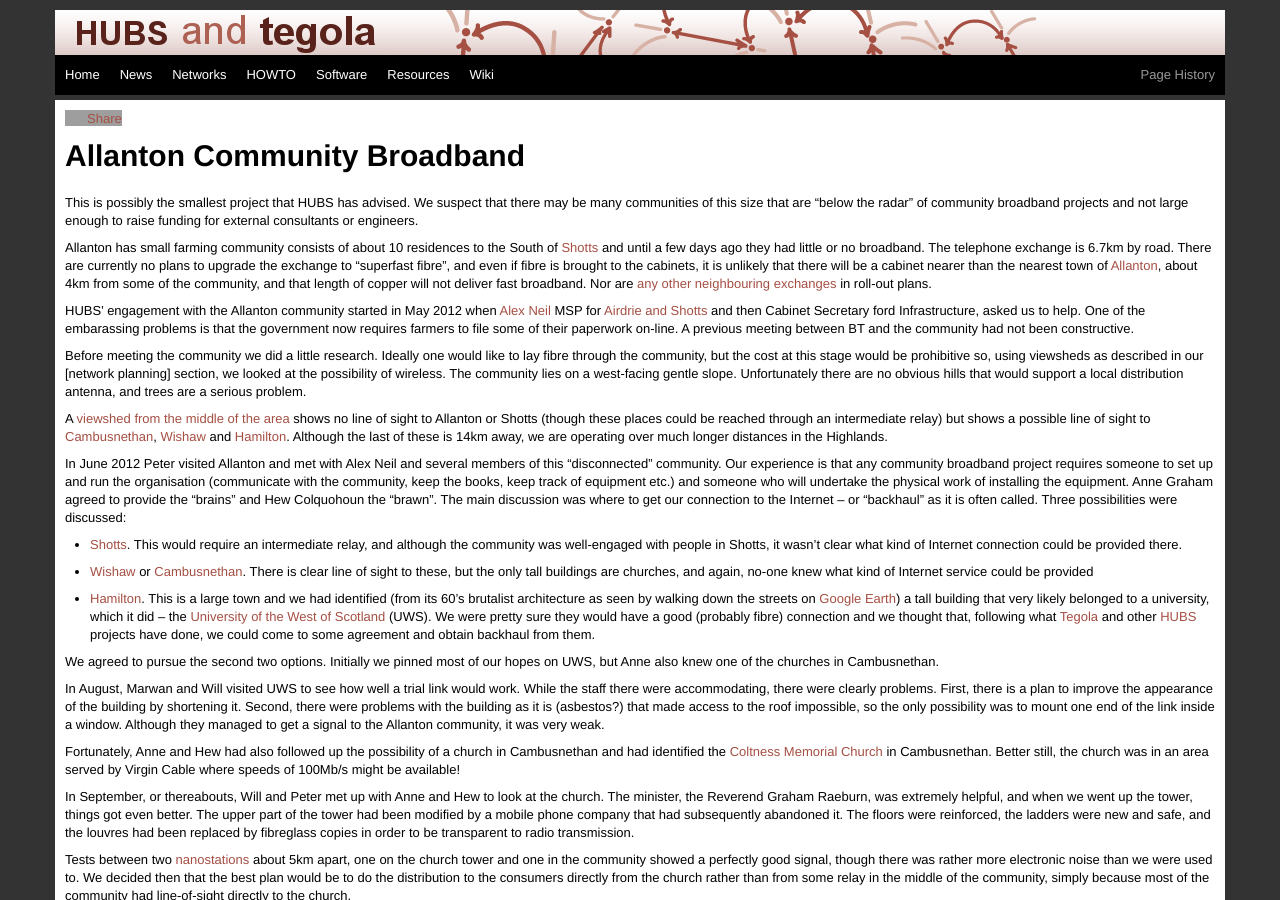
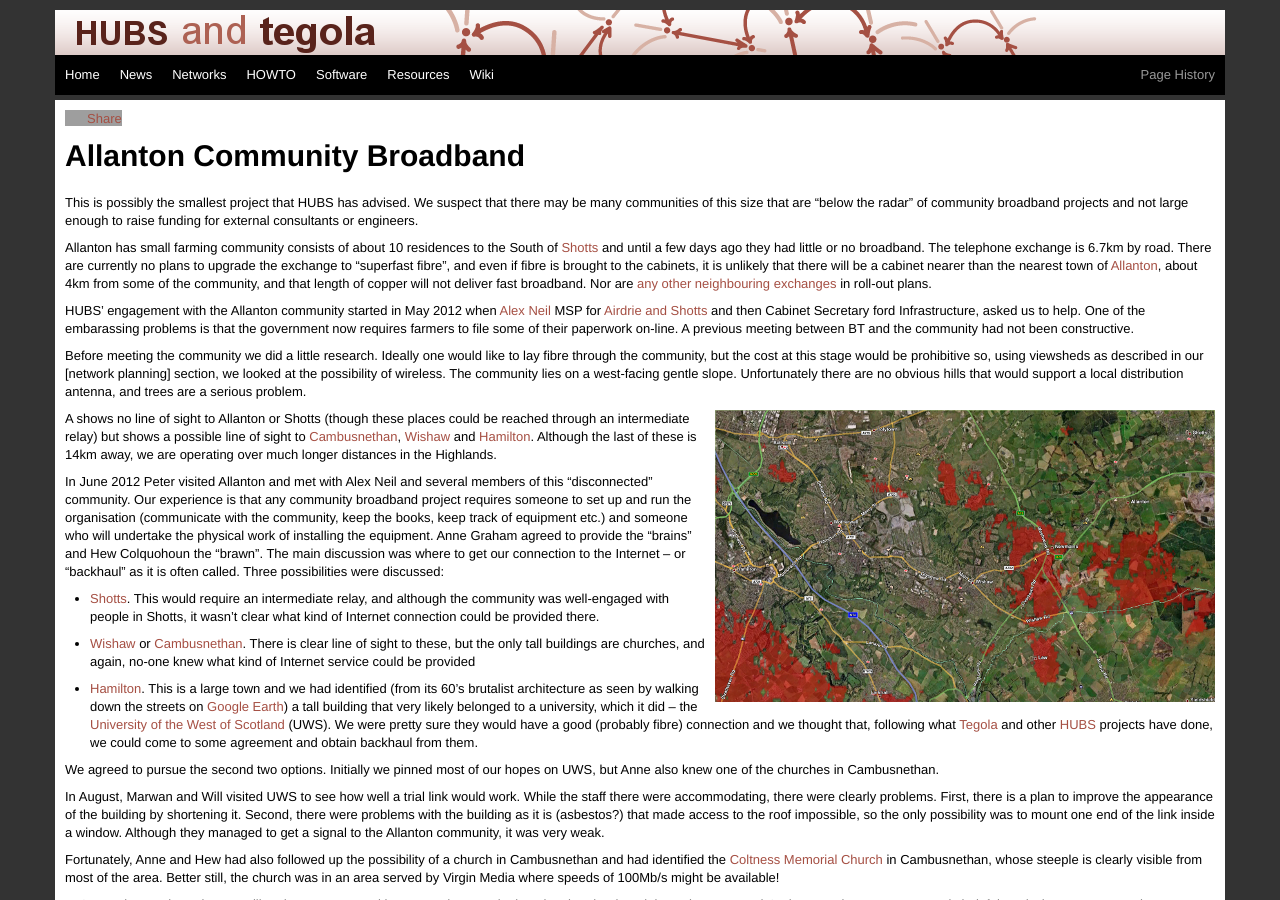
Before and after one commit to tegola-hubs/tegola-hubs.github.com, a Jekyll site: the page built from allanton/index.md, in a window 1280 px wide and 900 px high. Built offline with Jekyll 4.4.1, drawn with Linux system fonts in a browser that asks for light colours; grey boxes are pictures that could not be loaded.

Commit message:
incremental improvements...

```diff
--- a/allanton/index.md
+++ b/allanton/index.md
@@ -47,12 +47,18 @@ possibility of wireless.  The community lies on a west-facing gentle
 slope. Unfortunately there are no obvious hills that would support a
 local distribution antenna, and trees are a serious problem.
 
-A [viewshed from the middle of the area] shows no line of sight to
-Allanton or Shotts (though these places could be reached through an
-intermediate relay) but shows a possible line of sight to
-[Cambusnethan], [Wishaw] and [Hamilton]. Although the last of these is 14km
-away,  we are operating over much longer distances in the
-Highlands.
+<div class="image-float-right">
+  <a href="anne-viewshed.png">
+    <img src="anne-viewshed-small.png" alt="Viewshed from Anne's
+  house" />
+  </a>
+</div>
+
+A shows no line of sight to Allanton or Shotts (though these places
+could be reached through an intermediate relay) but shows a possible
+line of sight to [Cambusnethan], [Wishaw] and [Hamilton]. Although the
+last of these is 14km away, we are operating over much longer
+distances in the Highlands.
 
 In June 2012 Peter visited Allanton and met with Alex Neil and several
 members of this
@@ -93,10 +99,12 @@ only possibility was to mount one end of the link inside a window.
 Although they managed to get a signal to the Allanton community, it
 was very weak.
 
-Fortunately, Anne and Hew had also followed up the possibility of a church
-in Cambusnethan and had identified the [Coltness Memorial Church] in
-Cambusnethan. Better still, the church was in an area served by Virgin
-Cable where speeds of 100Mb/s might be available!
+
+Fortunately, Anne and Hew had also followed up the possibility of a
+church in Cambusnethan and had identified the [Coltness Memorial
+Church] in Cambusnethan, whose steeple is clearly visible from most of
+the area. Better still, the church was in an area served by Virgin
+Media where speeds of 100Mb/s might be available!
 
 In September, or thereabouts, Will and Peter met up with Anne and Hew
 to look at the church. The minister, the Reverend Graham Raeburn, was
@@ -107,12 +115,20 @@ reinforced, the ladders were new and safe, and the louvres had been
 replaced by fibreglass copies in order to be transparent to radio
 transmission.
 
+<div class="image-float-right">
+  <a href="coltness-viewshed.png">
+    <img src="coltness-viewshed-small.png" alt="Viewshed from the
+  Coltness Memorial Church" />
+  </a>
+</div>
+
 Tests between two [nanostations] about 5km apart, one on the church
-tower and one in the community showed a perfectly good signal, though there was rather more
-electronic noise than we were used to.  We decided then that the best
-plan would be to do the distribution to the consumers directly from
-the church rather than from some relay in the middle of the community,
-simply because most of the community had line-of-sight directly to the church.
+tower and one in the community showed a perfectly good signal, though
+there was rather more electronic noise than we were used to.  We
+decided then that the best plan would be to do the distribution to the
+consumers directly from the church rather than from some relay in the
+middle of the community, simply because most of the community had
+line-of-sight directly to the church.
 
 Then things went a little slowly.  The church administration,
 understandably, wanted to be sure that we were not going to do
@@ -149,23 +165,21 @@ there is still some tweaking needed to get the available badwidth to
 the community.  But they now have something that is at least
 acceptable and it is only going to get better.
 
-
 The long-term.  We believe that the current system will work well for
 at least five years, but what should the community aim for?  First,
 the land is criss-crossed by a number of dismantled railway lines and
 tramways that were built to serve the mines that once operated there.
 Also, the land is in owned by the community, so laying fibre to connect the ten
 or so houses should be relatively easy and cheap.  The fibre could be
-connected to an upgraded wireless link to the
-Church, but let's hope that Scottish Government provides open access
-to a fibre backbone that could serve communities such as this.
+connected to an upgraded wireless link to the Church, but let's hope
+that Scottish Government provides open access to a fibre backbone that
+could serve communities such as this.
 
 
 [Alex Neil]: http://en.wikipedia.org/wiki/Alex_Neil_(politician)
 [Airdrie and Shotts]: http://en.wikipedia.org/wiki/Airdrie_and_Shotts_(Scottish_Parliament_constituency)
 [Shotts]: http://en.wikipedia.org/wiki/Shotts
 [Allanton]: http://en.wikipedia.org/wiki/Allanton,_North_Lanarkshire
-[viewshed from the middle of the area]: /media/anne-viewshed.png
 [Cambusnethan]: http://en.wikipedia.org/wiki/Cambusnethan
 [Wishaw]: http://en.wikipedia.org/wiki/Wishaw
 [Hamilton]: http://en.wikipedia.org/wiki/Hamilton,_South_Lanarkshire
```
Also changed, not shown: allanton/anne-viewshed-small.png (added), allanton/coltness-viewshed-small.png (added).
